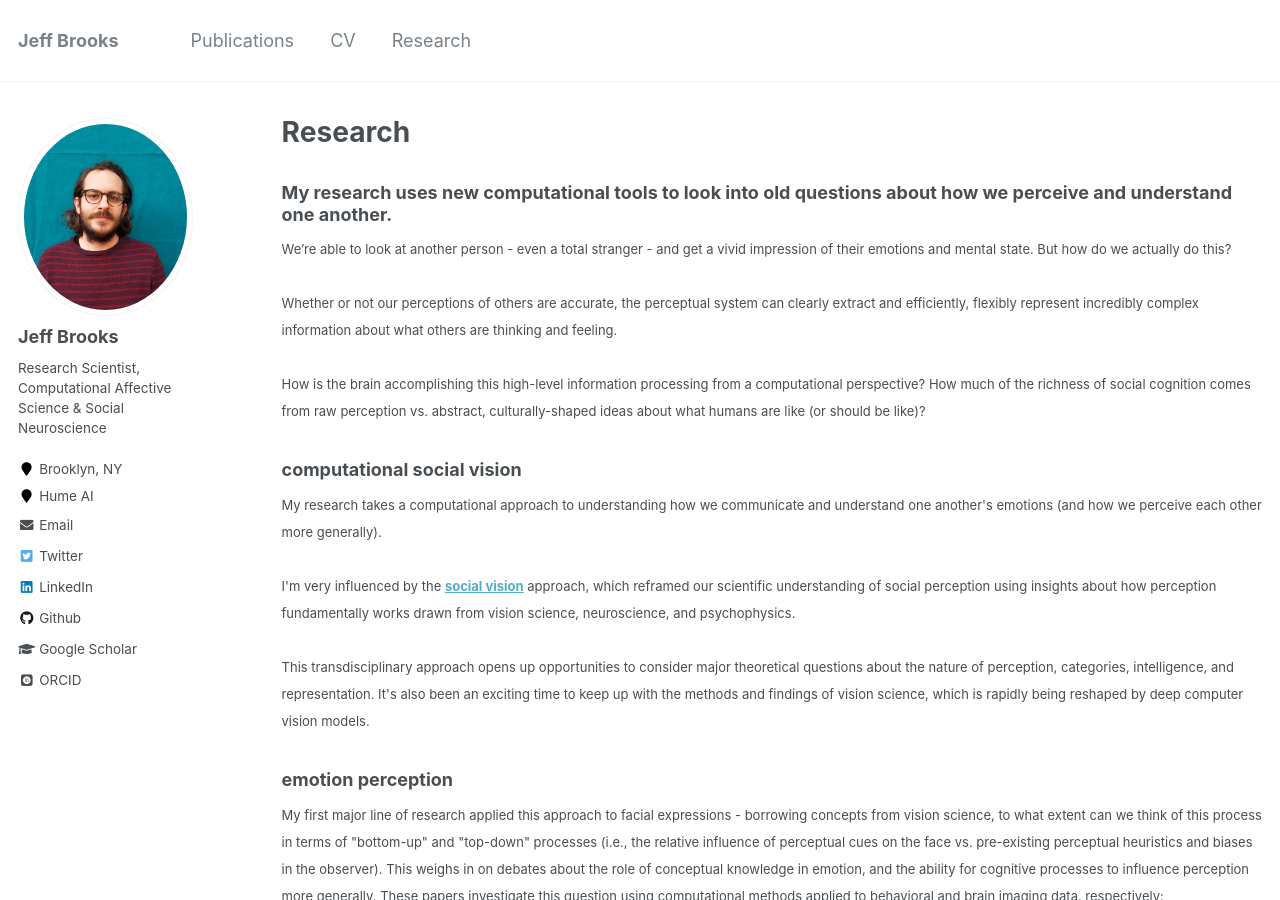
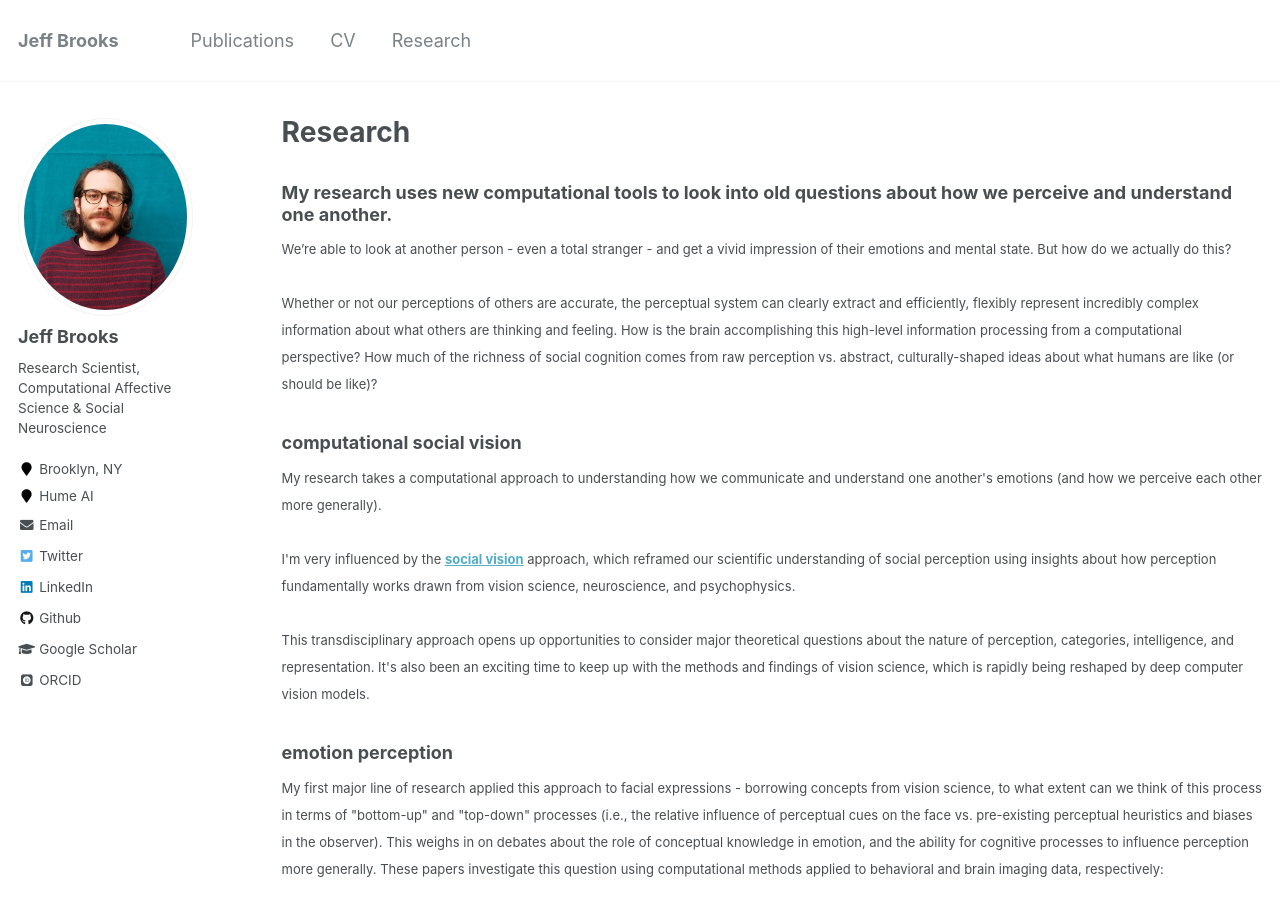
Before and after one commit to jeffreyallenbrooks/jeffreyallenbrooks.github.io, a Jekyll site: the page built from research/research.md, in a window 1280 px wide and 900 px high. Built offline with Jekyll 4.4.1, drawn with Linux system fonts in a browser that asks for light colours; some web fonts are replaced.

Commit message:
Update research.md

```diff
--- a/research/research.md
+++ b/research/research.md
@@ -15,9 +15,7 @@ redirect_from:
 <font size="2">
 We’re able to look at another person - even a total stranger - and get a vivid impression of their emotions and mental state. But how do we actually do this?
 <br><br>
-Whether or not our perceptions of others are accurate, the perceptual system can clearly extract and efficiently, flexibly represent incredibly complex information about what others are thinking and feeling.
-<br><br>
-How is the brain accomplishing this high-level information processing from a computational perspective? How much of the richness of social cognition comes from raw perception vs. abstract, culturally-shaped ideas about what humans are like (or should be like)?
+Whether or not our perceptions of others are accurate, the perceptual system can clearly extract and efficiently, flexibly represent incredibly complex information about what others are thinking and feeling. How is the brain accomplishing this high-level information processing from a computational perspective? How much of the richness of social cognition comes from raw perception vs. abstract, culturally-shaped ideas about what humans are like (or should be like)?
 </font>
 
 ### computational social vision
```
